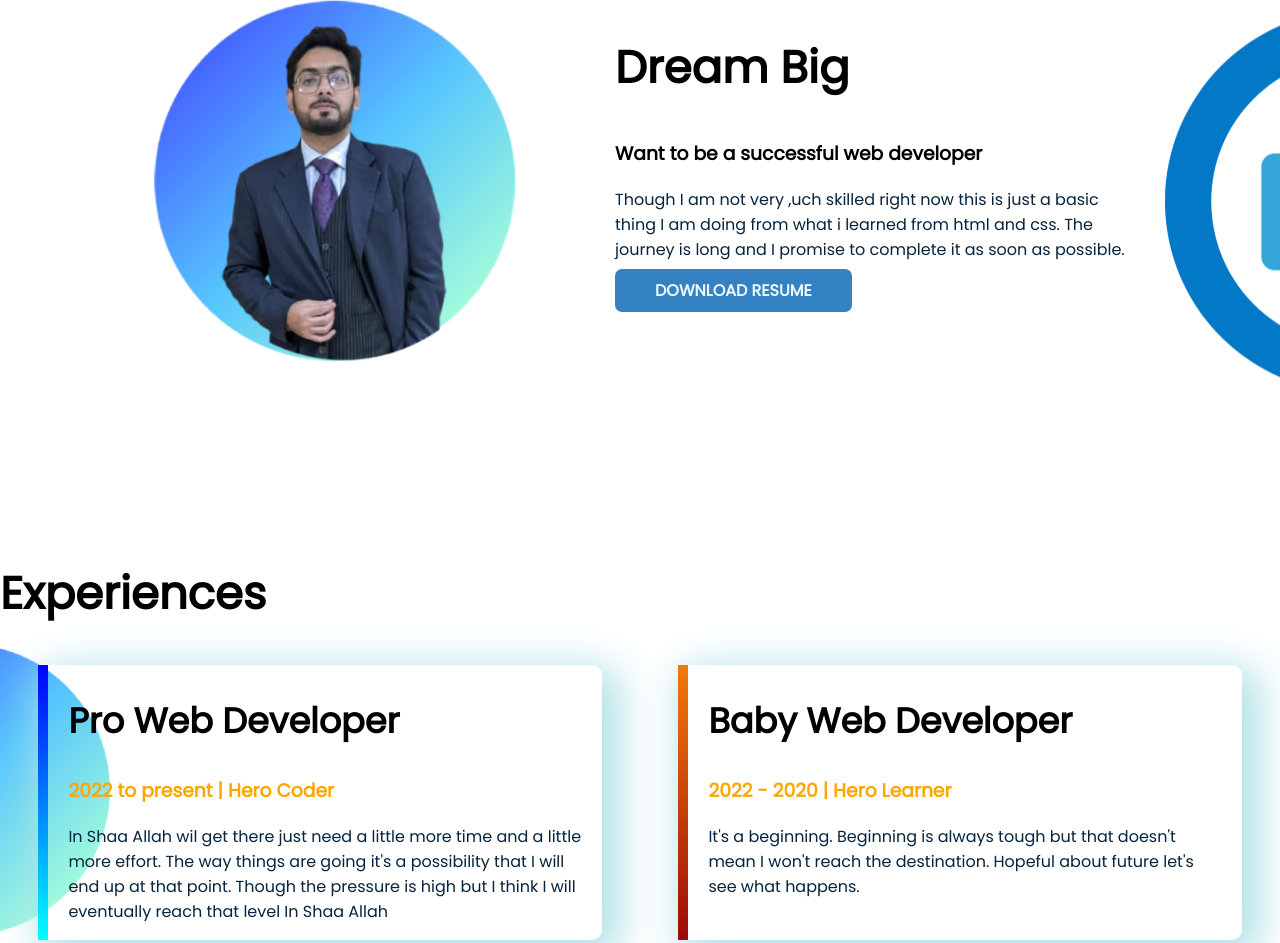
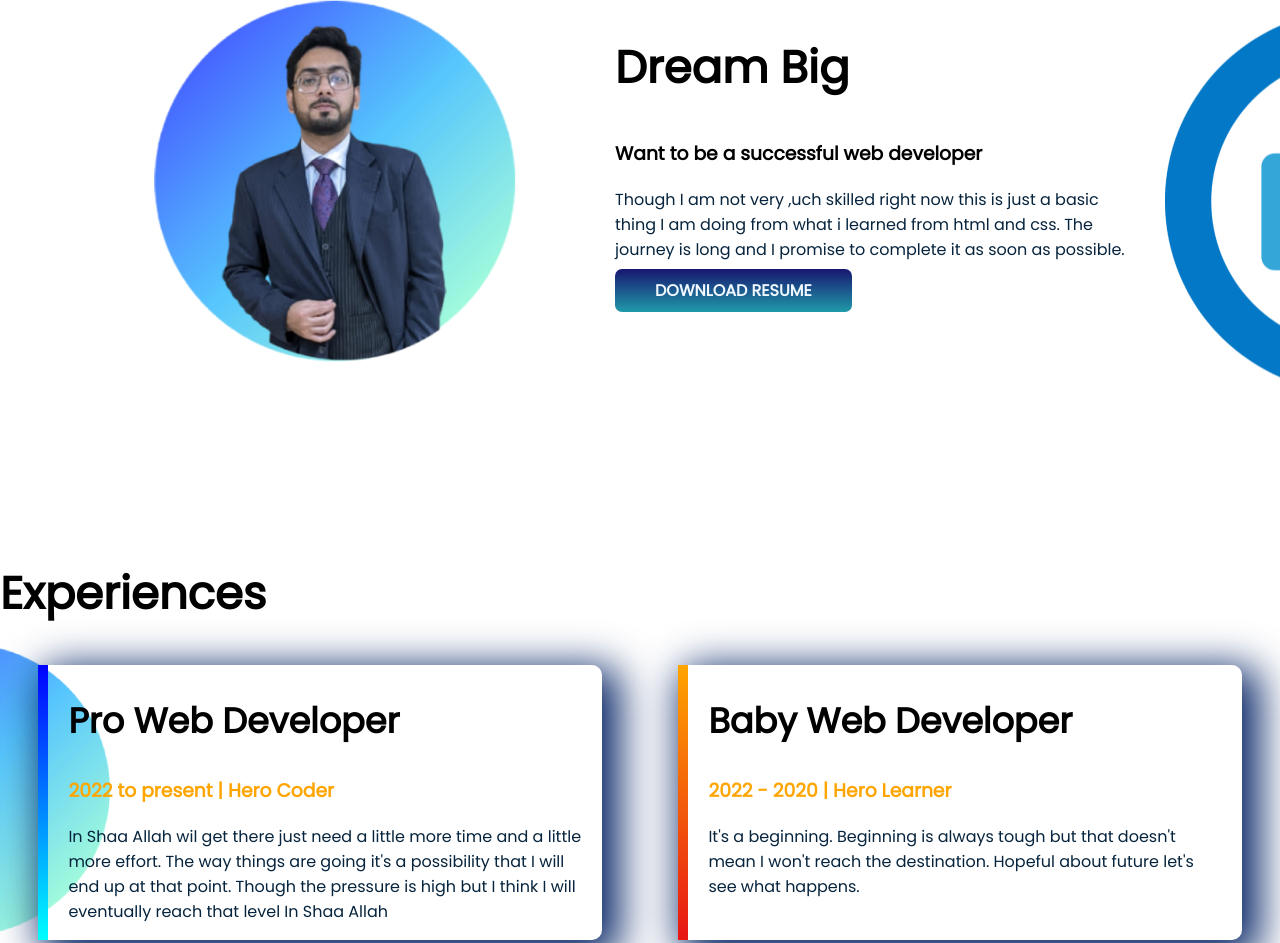
Before and after one commit to Sadman-Warech/First-Website, a plain HTML site: page index.html in a window 1280 px wide. Shown: the part 605-1548 px from the top of the page. Drawn offline with Linux system fonts and the light colour scheme.

Commit message:
some changes

```diff
--- a/style.css
+++ b/style.css
@@ -73,7 +73,7 @@ h2 {
 
 .link-button2 {
     text-decoration: none;
-    background-color: rgb(52, 130, 194);
+    background-image: linear-gradient(rgb(23, 23, 112), rgb(32, 154, 170));
     color: aliceblue;
     font-weight: 800;
     padding: 10px 40px;
@@ -84,11 +84,10 @@ h2 {
     width: 45%;
     margin-left: 3%;
     margin-right: 3%;
-    box-shadow: 10px 10px 40px 8px powderblue;
+    box-shadow: 10px 10px 40px 8px rgb(6, 37, 102);
     padding-left: 20px;
     padding-right: 20px;
     border-radius: 10px;
-    border-left: 10px solid blue;
 }
 
 .top-banner3 {
@@ -98,14 +97,14 @@ h2 {
 }
 
 #baby {
-    border-radius: 7px solid;
-    border-image: linear-gradient(rgb(243, 122, 9), rgb(156, 10, 10));
+    border-left: 10px solid;
+    border-image: linear-gradient(orange, rgb(231, 21, 21));
     border-image-slice: 1;
     border-radius: 10px;
 }
 
 #pro {
-    border-radius: 7px solid;
+    border-left: 10px solid;
     border-image: linear-gradient(blue, cyan);
     border-image-slice: 1;
     border-radius: 10px;
```
